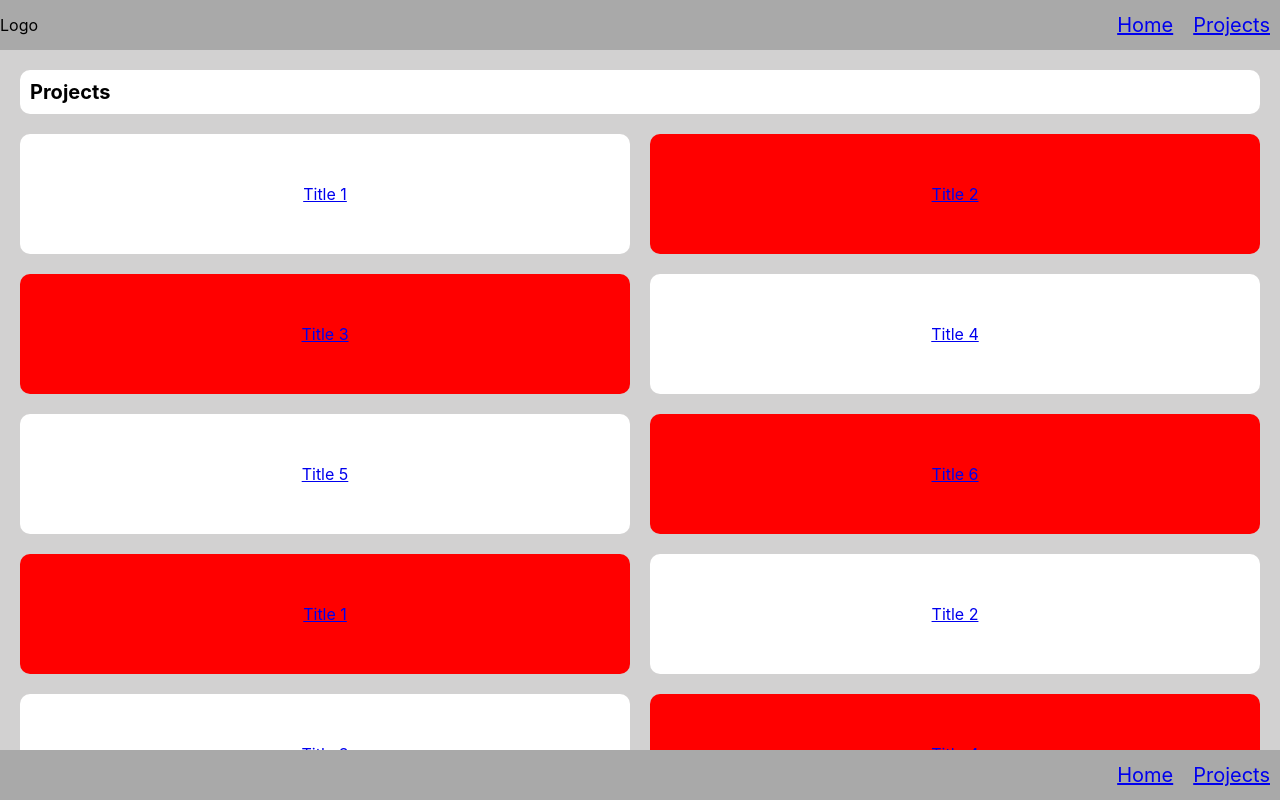
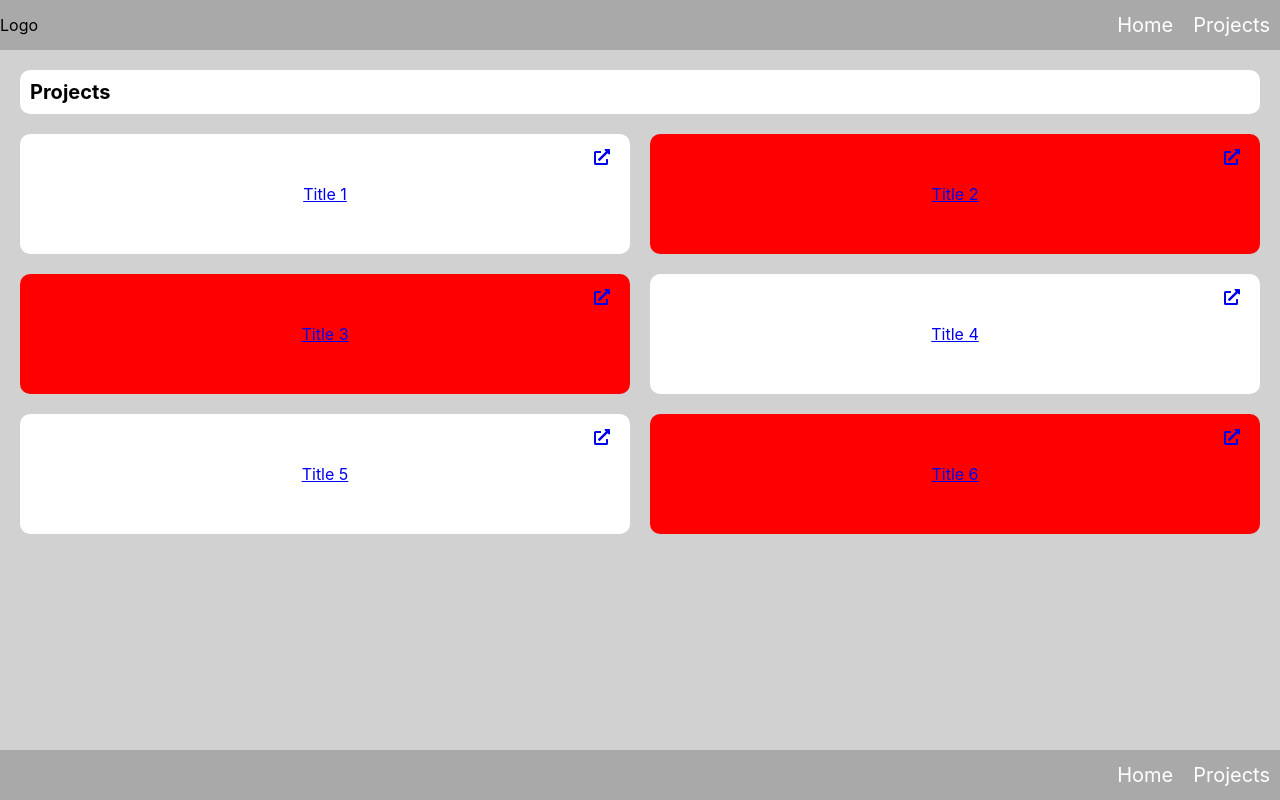
Before and after one commit to ogamilait/TheoryHQ, a React (Create React App) app: page /projects in a window 1280 px wide. Shown: the top 800 px of the page. Built offline with nearby package versions, Linux system fonts and the light colour scheme.

Commit message:
finished withoud code refactoring

```diff
--- a/package.json
+++ b/package.json
@@ -12,6 +12,7 @@
     "@types/react-router-dom": "^4.3.1",
     "react": "^16.8.4",
     "react-dom": "^16.8.4",
+    "react-icons": "^3.5.0",
     "react-jss": "^8.6.1",
     "react-router": "^4.3.1",
     "react-router-dom": "^4.3.1",
--- a/src/Layout/Footer.tsx
+++ b/src/Layout/Footer.tsx
@@ -21,7 +21,9 @@ const styles = {
                 fontSize: 20,
                 padding: 5,
                 '& a': {
-                    padding: 5
+                    padding: 5,
+                    color: '#fff',
+                    textDecoration: 'none',
                 }
             }
         }
--- a/src/Layout/NavBarTop.tsx
+++ b/src/Layout/NavBarTop.tsx
@@ -23,7 +23,9 @@ const styles = {
             fontSize: 20,
             padding: 5,
             '& a': {
-                padding: 5
+                padding: 5,
+                color: '#fff',
+                textDecoration: 'none',
             }
         }
     },
--- a/src/Projects/Projects.tsx
+++ b/src/Projects/Projects.tsx
@@ -1,14 +1,9 @@
 import React, { useState, useEffect, ElementType } from 'react';
 import { BrowserRouter as Router, Route, Link } from "react-router-dom";
 import injectSheet from "react-jss";
+import { FaExternalLinkAlt } from 'react-icons/fa';
 
 export const projectsList = [
-    { id: 1, title: 'Title 1', description: 'Dolor duis deserunt et non excepteur ex adipisicing reprehenderit. Esse ea commodo labore sit officia non velit tempor sint eiusmod minim culpa eiusmod. Ad exercitation proident laboris irure enim enim sint laborum elit mollit occaecat occaecat dolore non. Ipsum sunt elit ipsum excepteur non nisi consequat nostrud aliqua mollit velit. Pariatur eu nostrud nostrud reprehenderit sit. Incididunt ullamco cupidatat in voluptate dolor do eu.' },
-    { id: 2, title: 'Title 2', description: 'Dolor duis deserunt et non excepteur ex adipisicing reprehenderit. Esse ea commodo labore sit officia non velit tempor sint eiusmod minim culpa eiusmod.' },
-    { id: 3, title: 'Title 3', description: 'Esse ea commodo labore sit officia non velit tempor sint eiusmod minim culpa eiusmod.' },
-    { id: 4, title: 'Title 4', description: 'Esse ea commodo labore sit officia non velit tempor sint eiusmod minim culpa eiusmod. Esse ea commodo labore sit officia non velit tempor sint eiusmod minim culpa eiusmod. Esse ea commodo labore sit officia non velit tempor sint eiusmod minim culpa eiusmod.' },
-    { id: 5, title: 'Title 5', description: 'Esse ea commodo labore sit officia non velit tempor sint eiusmod minim culpa eiusmod.' },
-    { id: 6, title: 'Title 6', description: 'Description 6' },
     { id: 1, title: 'Title 1', description: 'Dolor duis deserunt et non excepteur ex adipisicing reprehenderit. Esse ea commodo labore sit officia non velit tempor sint eiusmod minim culpa eiusmod. Ad exercitation proident laboris irure enim enim sint laborum elit mollit occaecat occaecat dolore non. Ipsum sunt elit ipsum excepteur non nisi consequat nostrud aliqua mollit velit. Pariatur eu nostrud nostrud reprehenderit sit. Incididunt ullamco cupidatat in voluptate dolor do eu.' },
     { id: 2, title: 'Title 2', description: 'Dolor duis deserunt et non excepteur ex adipisicing reprehenderit. Esse ea commodo labore sit officia non velit tempor sint eiusmod minim culpa eiusmod.' },
     { id: 3, title: 'Title 3', description: 'Esse ea commodo labore sit officia non velit tempor sint eiusmod minim culpa eiusmod.' },
@@ -37,6 +32,7 @@ const styles = {
         }
     },
     block: {
+        position: 'relative',
         height: 100,
         background: '#fff',
         padding: 10,
@@ -60,6 +56,11 @@ const styles = {
         "&:nth-child(4n-1)": {
             background: 'red'
         },
+    },
+    newWindow: {
+        position: 'absolute',
+        top: 15,
+        right: 20,
     },
     '@media (max-width: 768px)': {
         block: {
@@ -101,6 +102,7 @@ const ProjectTmp: React.FunctionComponent<IProject> = (props: IProject) => {
 
     return (
         <div className={classes.block}>
+            <span className={classes.newWindow}><Link to={'/projects/' + props.id} target="_blank"><FaExternalLinkAlt /></Link></span>
             <Link to={'/projects/' + props.id}>{props.title}</Link>
         </div>
     )
```
Also changed, not shown: 1 other file (tests, documents, lock files or other folders).
